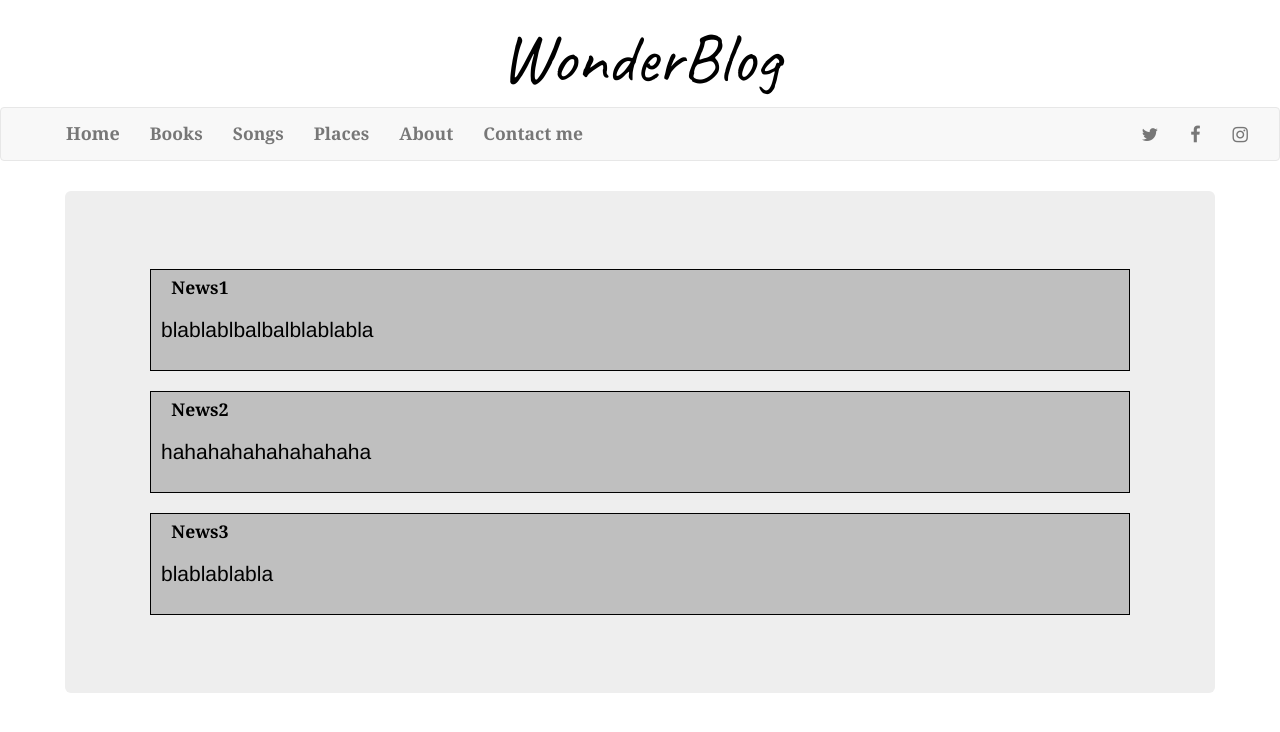
After one commit to imaneelarabi/imaneelarabi.github.io, a PHP site: page /index.php in a window 1280 px wide. The commit adds this page. Shown: the top 732 px of the page. Run offline with PHP 8.4, Linux system fonts and the light colour scheme.

Commit message:
updates2

```diff
--- /dev/null
+++ b/about.php
@@ -0,0 +1,5 @@
+<?php include("header.html"); ?>
+
+
+</body>
+</html>
--- /dev/null
+++ b/books.php
@@ -0,0 +1,4 @@
+<?php include("header.html"); ?>
+
+</body>
+</html>
--- /dev/null
+++ b/contact.php
@@ -0,0 +1,4 @@
+<?php include("header.html"); ?>
+
+</body>
+</html>
--- a/css/styles.css
+++ b/css/styles.css
@@ -15,9 +15,6 @@ body {
 	background-color: #f2f2f2;
 */
 }
-
-
-
 
 p {
 	padding: 10px;
--- a/index.html
+++ b/header.php
@@ -28,17 +28,17 @@
         <span class="icon-bar"></span>
         <span class="icon-bar"></span>
       </button>
+			 <a class="navbar-brand" href="index.html">Home</a>
     	</div>
 
 
     <div class="collapse navbar-collapse ">
       <ul class="nav navbar-nav">
-				  <li><a href="books.html">The blog</a></li>
         	<li><a href="books.html">Books</a></li>
         	<li><a href="songs.html">Songs</a></li>
 	     		<li><a href="places.html">Places</a></li>
-			   	<li><a href="books.html">About </a></li>
-				  <li><a href="books.html">Contact me</a></li>
+			   	<li><a href="about.html">About </a></li>
+				  <li><a href="contact.html">Contact me</a></li>
 					</ul>
 					<ul class="nav navbar-nav navbar-right">
 					<li>
--- /dev/null
+++ b/index.php
@@ -0,0 +1,44 @@
+<?php include("header.php"); ?>
+
+<div class="container">
+  <div class="jumbotron">
+
+	<div class="row container container-fluid">
+	<div class="col-md-12 col-sm-12 col-xs-12" id="news1-div">
+		<section>
+		<div id="news1">
+			News1
+		</div>
+		<p>
+      blablablbalbalblablabla
+		</p>
+		</section>
+	</div>
+	<div class="col-md-12 col-sm-12 col-xs-12" id="news2-div">
+		<section>
+		<div id="news2">
+			News2
+		</div>
+		<p>
+      hahahahahahahahaha
+		</p>
+		</section>
+	</div>
+	<div class="col-md-12 col-sm-12 col-xs-12" id="news3-div">
+		<section>
+		<div id="news3">
+			News3
+		</div>
+		<p>
+       blablablabla
+		</p>
+		</section>
+	</div>
+	</div>
+</div>
+</div>
+	<script src="js/jquery-2.1.4.min.js"></script>
+	<script src="js/bootstrap.min.js"></script>
+  	<script src="js/script.js"></script>
+</body>
+</html>
--- /dev/null
+++ b/places.php
@@ -0,0 +1,4 @@
+<?php include("header.html"); ?>
+
+</body>
+</html>
--- /dev/null
+++ b/songs.php
@@ -0,0 +1,4 @@
+<?php include("header.html"); ?>
+
+</body>
+</html>
```
Also changed, not shown: other parts of header.php (+0 -45 lines).
